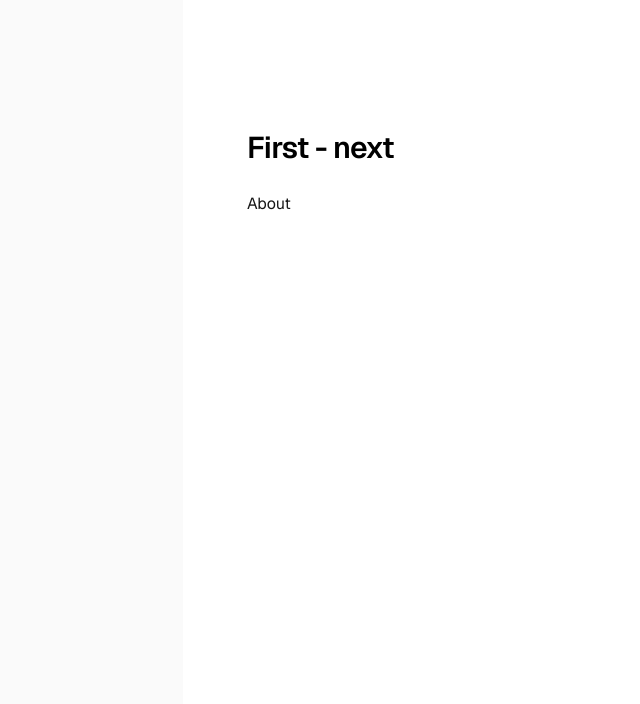
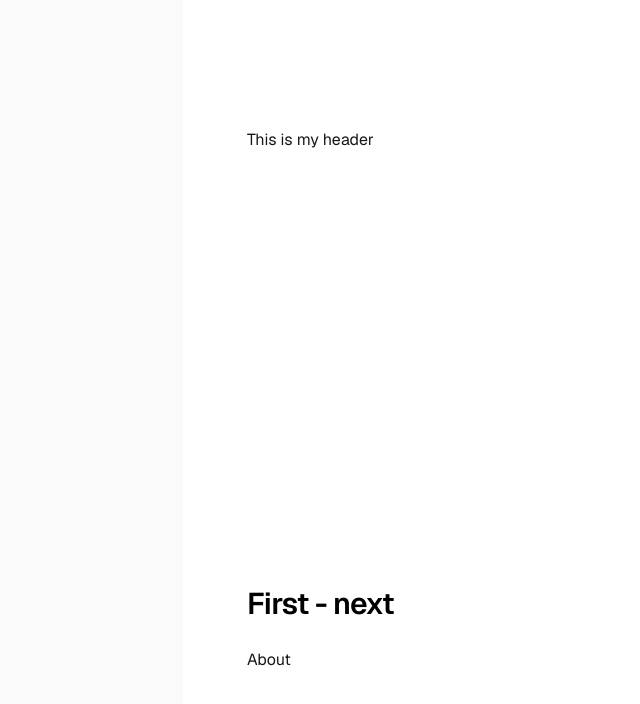
Before and after one commit to ChenPeleg/first-next, a Next.js app: page / in a window 1280 px wide. Shown: the top 704 px of the page, without its empty margins (73-713 px from the left). Built offline with nearby package versions, Linux system fonts and the light colour scheme.

Commit message:
feat: add MyHeader component and integrate it into Home page

```diff
--- /dev/null
+++ b/app/header.jsx
@@ -0,0 +1,5 @@
+export default function MyHeader () {
+    return <div>
+        <h1>This is my header</h1>
+    </div>
+}
--- a/app/page.tsx
+++ b/app/page.tsx
@@ -1,12 +1,14 @@
 import Image from "next/image";
 import Link from "next/link";
+import MyHeader from "./header"
 
 export default function Home() {
 
   return (
     <div className="flex min-h-screen items-center justify-center bg-zinc-50 font-sans dark:bg-black">
+
       <main className="flex min-h-screen w-full max-w-3xl flex-col items-center justify-between py-32 px-16 bg-white dark:bg-black sm:items-start">
-
+       <MyHeader/>
         <div className="flex flex-col items-center gap-6 text-center sm:items-start sm:text-left">
           <h1 className="max-w-xs text-3xl font-semibold leading-10 tracking-tight text-black dark:text-zinc-50">
             First - next
```
